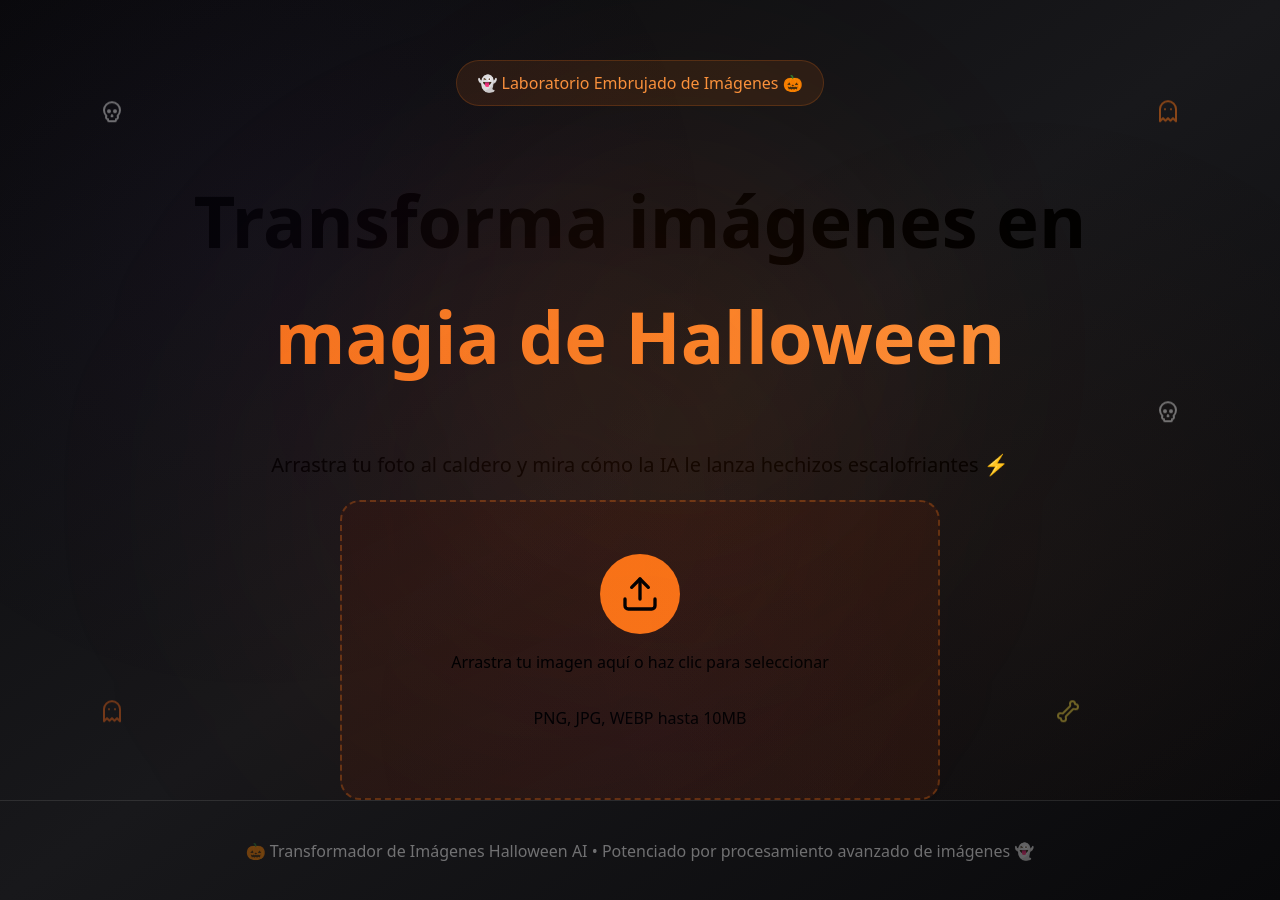
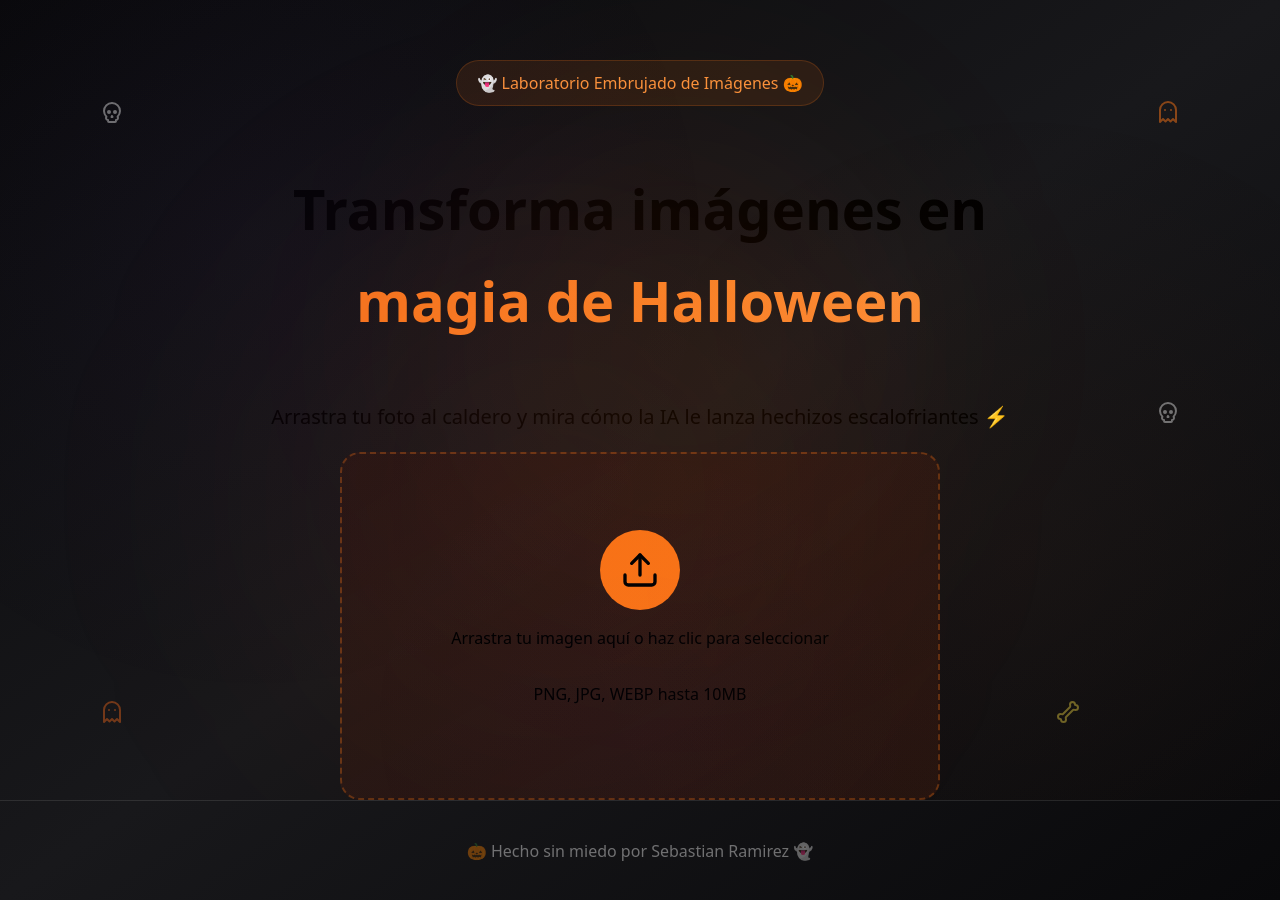
Before and after one commit to SebastianRamirezB/spooky, a React (Vite) app: page / in a window 1280 px wide. Built offline with nearby package versions, Linux system fonts and the light colour scheme; no server answers.

Commit message:
fix: style

```diff
--- a/src/components/Badge/styles.module.css
+++ b/src/components/Badge/styles.module.css
@@ -24,10 +24,11 @@
 
 
 @media screen and (max-width: 1024px) {
-.badge{
-    width: 90%;
+    .badge {
+        width: 90%;
+    }
+
+    .badgeText {
+        font-size: .8rem;
+    }
 }
-    .badgeText {
-    font-size: .8rem;
-}
-}
--- a/src/components/DecorativeEmojis/styles.module.css
+++ b/src/components/DecorativeEmojis/styles.module.css
@@ -29,3 +29,10 @@
         transform: translateY(0);
     }
 }
+
+
+@media screen and (max-width: 1024px) {
+    .containerFixed {
+        display: none;
+    }
+}
--- a/src/components/Footer/index.tsx
+++ b/src/components/Footer/index.tsx
@@ -4,7 +4,7 @@ import styles from './styles.module.css';
 const Footer = () => {
   return (
     <footer className={styles.container}>
-        <p className={styles.text}>🎃 Transformador de Imágenes Halloween AI • Potenciado por procesamiento avanzado de imágenes 👻</p>
+        <p className={styles.text}>🎃 Hecho sin miedo por Sebastian Ramirez 👻</p>
     </footer>
   )
 }
--- a/src/components/Hero/styles.module.css
+++ b/src/components/Hero/styles.module.css
@@ -1,5 +1,5 @@
 .title {
-  font-size: 4.5rem;
+  font-size: 3.5rem;
   text-wrap: balance;
   text-align: center;
   margin: 60px 0;
```
